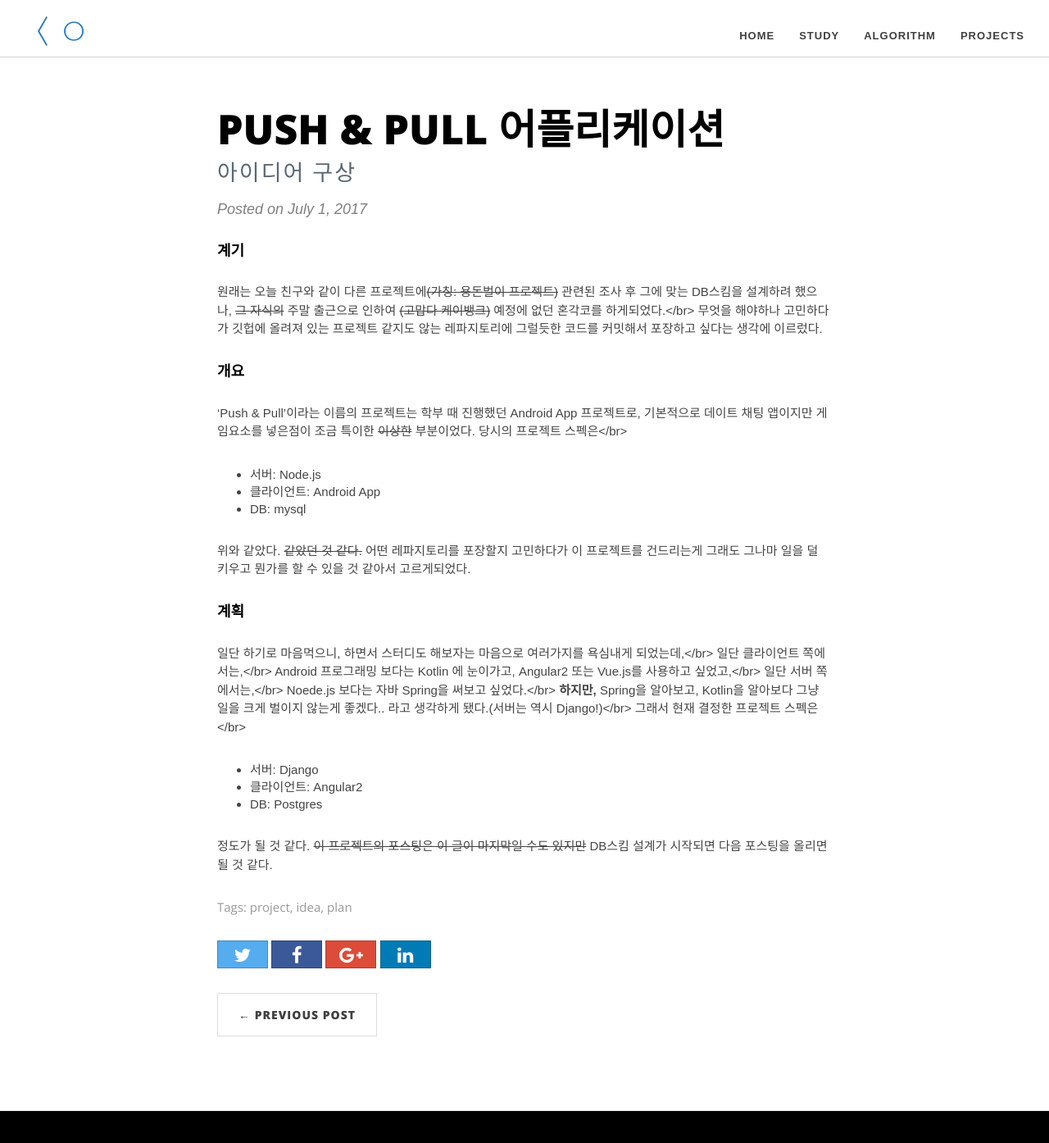
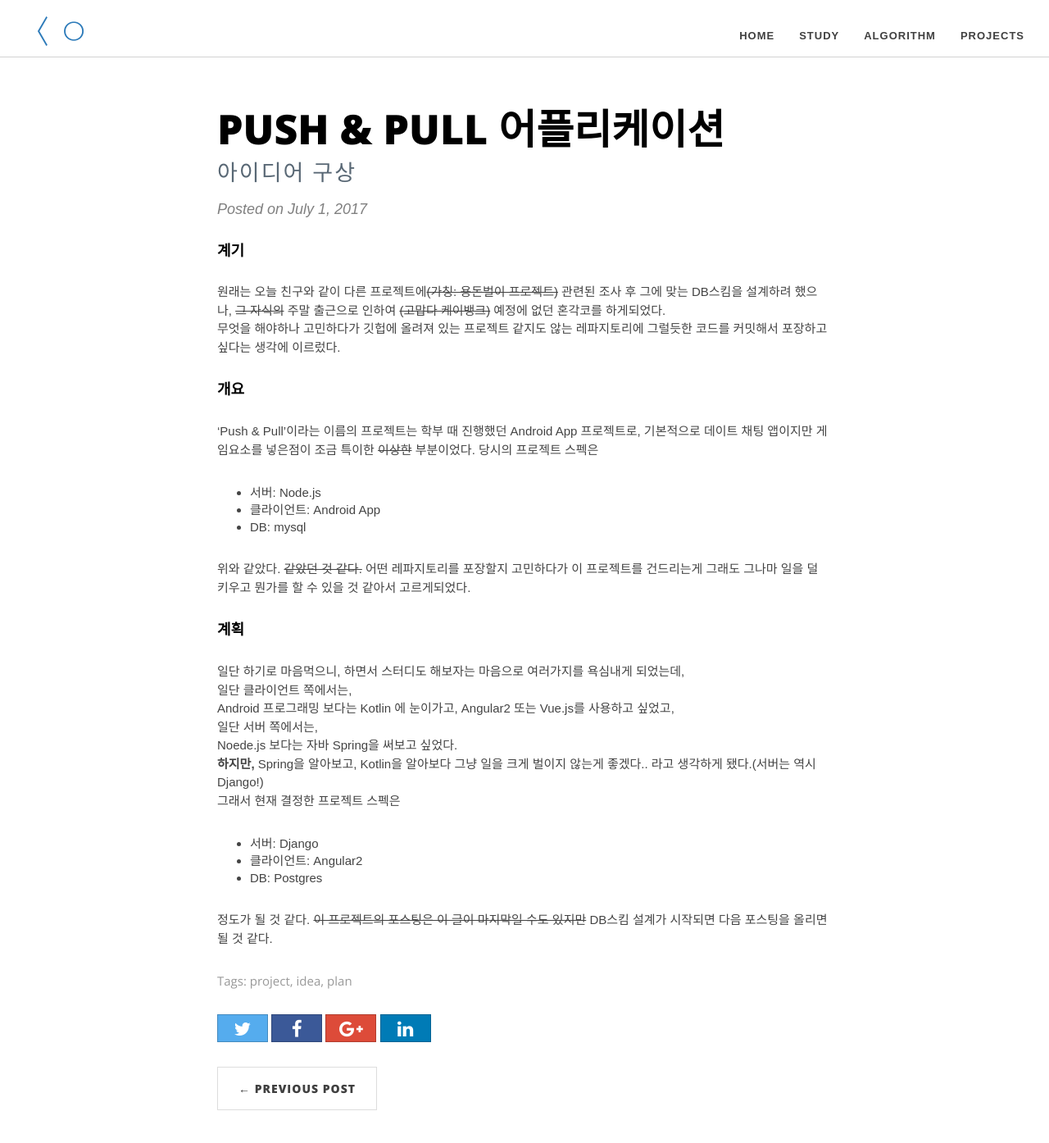
Before and after one commit to seongwoopark/seongwoopark.github.io, a Jekyll site: the page built from _posts/2017-07-01-project-push_and_pull.md, in a window 1280 px wide and 1400 px high. Shown: the top 1394 px of the window at 82% size. Built offline with Jekyll 4.4.1, drawn with Linux system fonts in a browser that asks for light colours; nearby versions of some CDN libraries; comment, search, counter and statistics services are not loaded.

Commit message:
Fix the br tag

```diff
--- a/_posts/2017-07-01-project-push_and_pull.md
+++ b/_posts/2017-07-01-project-push_and_pull.md
@@ -8,13 +8,13 @@ tags: [project, idea, plan]
 
 <h4>계기</h4>
 원래는 오늘 친구와 같이 다른 프로젝트에~~(가칭: 용돈벌이 프로젝트)~~ 관련된 조사 후 그에 맞는 DB스킴을 설계하려 했으나,
-~~그 자식의~~ 주말 출근으로 인하여 ~~(고맙다 케이뱅크)~~ 예정에 없던 혼각코를 하게되었다.</br>
+~~그 자식의~~ 주말 출근으로 인하여 ~~(고맙다 케이뱅크)~~ 예정에 없던 혼각코를 하게되었다.<br/>
 무엇을 해야하나 고민하다가 깃헙에 올려져 있는 프로젝트 같지도 않는 레파지토리에 그럴듯한 코드를 커밋해서 포장하고 싶다는 생각에 이르렀다.
 
 <h4>개요</h4>
 'Push & Pull'이라는 이름의 프로젝트는 학부 때 진행했던 Android App 프로젝트로,
 기본적으로 데이트 채팅 앱이지만 게임요소를 넣은점이 조금 특이한 ~~이상한~~ 부분이었다.
-당시의 프로젝트 스펙은</br>
+당시의 프로젝트 스펙은<br/>
 - 서버: Node.js
 - 클라이언트: Android App
 - DB: mysql
@@ -23,13 +23,13 @@ tags: [project, idea, plan]
 그래도 그나마 일을 덜 키우고 뭔가를 할 수 있을 것 같아서 고르게되었다.
 
 <h4>계획</h4>
-일단 하기로 마음먹으니, 하면서 스터디도 해보자는 마음으로 여러가지를 욕심내게 되었는데,</br>
-일단 클라이언트 쪽에서는,</br>
-Android 프로그래밍 보다는 Kotlin 에 눈이가고, Angular2 또는 Vue.js를 사용하고 싶었고,</br>
-일단 서버 쪽에서는,</br>
-Noede.js 보다는 자바 Spring을 써보고 싶었다.</br>
-<b>하지만, </b> Spring을 알아보고, Kotlin을 알아보다 그냥 일을 크게 벌이지 않는게 좋겠다.. 라고 생각하게 됐다.(서버는 역시 Django!)</br>
-그래서 현재 결정한 프로젝트 스펙은</br>
+일단 하기로 마음먹으니, 하면서 스터디도 해보자는 마음으로 여러가지를 욕심내게 되었는데,<br/>
+일단 클라이언트 쪽에서는,<br/>
+Android 프로그래밍 보다는 Kotlin 에 눈이가고, Angular2 또는 Vue.js를 사용하고 싶었고,<br/>
+일단 서버 쪽에서는,<br/>
+Noede.js 보다는 자바 Spring을 써보고 싶었다.<br/>
+<b>하지만, </b> Spring을 알아보고, Kotlin을 알아보다 그냥 일을 크게 벌이지 않는게 좋겠다.. 라고 생각하게 됐다.(서버는 역시 Django!)<br/>
+그래서 현재 결정한 프로젝트 스펙은<br/>
 - 서버: Django
 - 클라이언트: Angular2
 - DB: Postgres
```
